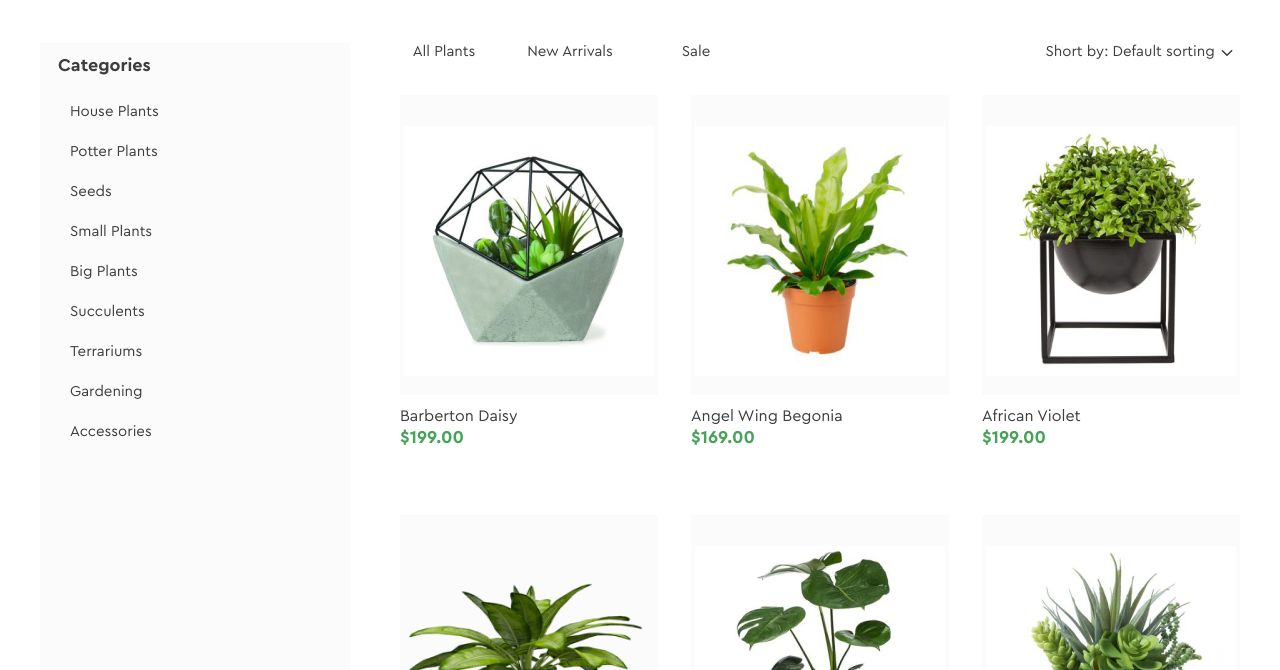
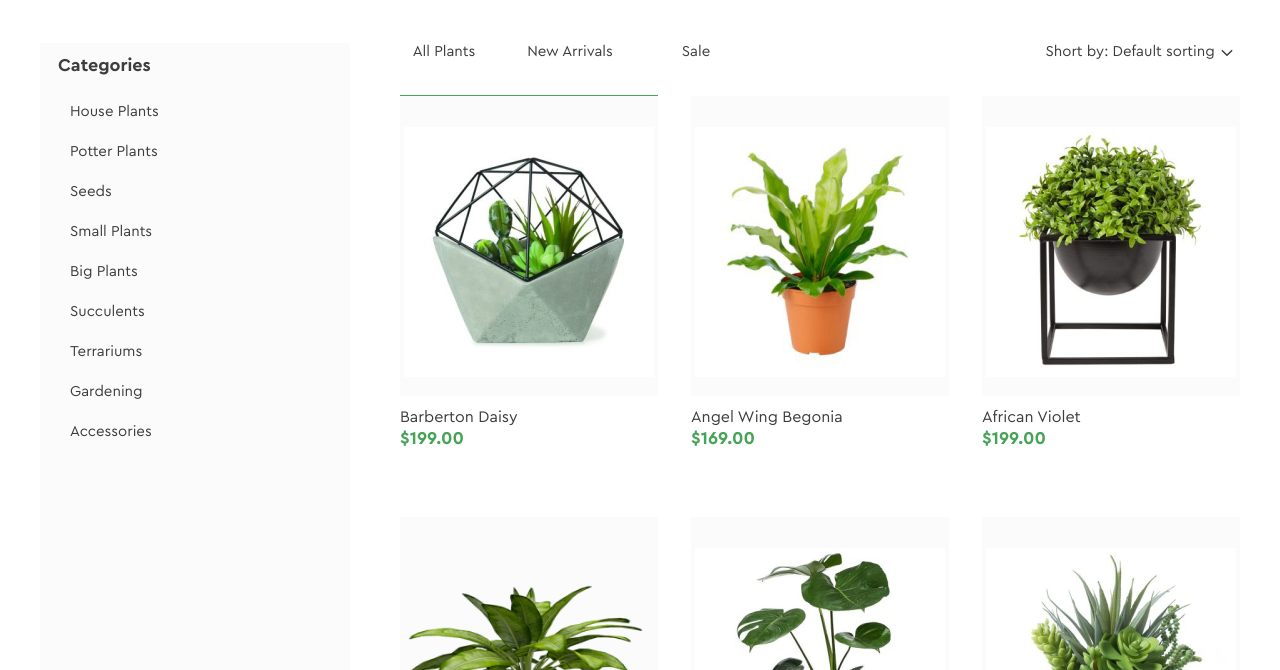
Before and after one commit to Rodionjke/GREENSHOP, a plain HTML site: page index.html in a window 1280 px wide. In both pictures the pointer is over the element 529 px from the left and 823 px from the top of the page. Shown: the part 553-1223 px from the top of the page. Drawn offline with Linux system fonts and the light colour scheme.

Commit message:
Added border top to product-cards

```diff
--- a/css/styles.css
+++ b/css/styles.css
@@ -463,6 +463,10 @@ main {
 .product-cards{
     display: flex;
     flex-direction: column;
+    border-top: solid 1px transparent;
+}
+.product-cards:hover{
+    border-top: solid 1px #46A358;
 }
 .product-cards img{
     height: 250px;
```
